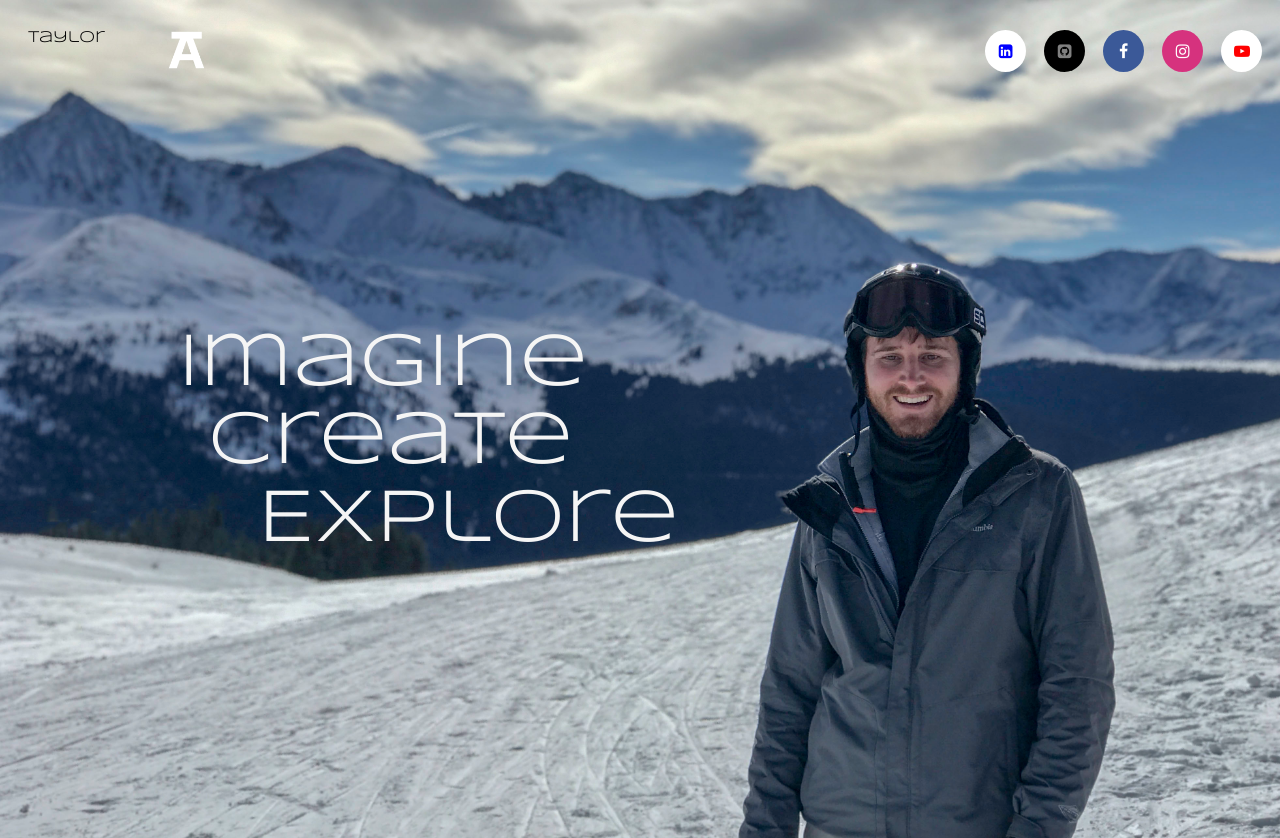
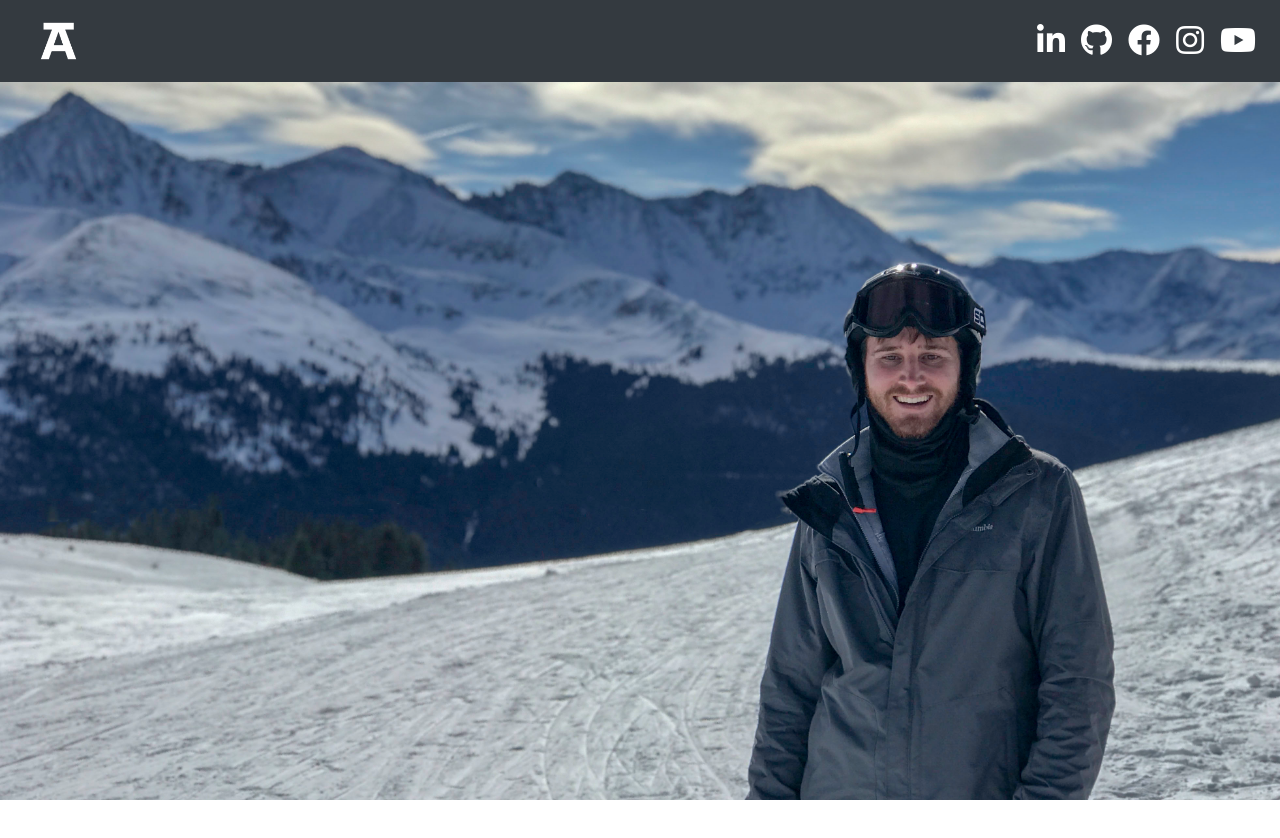
Before and after one commit to TaylorAkin/Blog, a plain HTML site: page index.html in a window 1280 px wide. After the commit the page ends 800 px from the top, so only its background shows below. Drawn offline with nearby package versions, Linux system fonts and the light colour scheme.

Commit message:
adding in bootstrap and updated index page

```diff
--- a/index.html
+++ b/index.html
@@ -1,90 +1,90 @@
-<!DOCTYPE html>
+<!doctype html>
 <html lang="en">
+
 <head>
-    <meta charset="UTF-8">
-    <meta name="viewport" content="width=device-width, initial-scale=1.0">
-    <meta http-equiv="X-UA-Compatible" content="ie=edge">
-    <title>Taylor Akin</title>
+    <title>Title</title>
+    <!-- Required meta tags -->
+    <meta charset="utf-8">
+    <meta name="viewport" content="width=device-width, initial-scale=1, shrink-to-fit=no">
 
+    <!-- Bootstrap CSS -->
+    <link rel="stylesheet" href="https://stackpath.bootstrapcdn.com/bootstrap/4.3.1/css/bootstrap.min.css" integrity="sha384-ggOyR0iXCbMQv3Xipma34MD+dH/1fQ784/j6cY/iJTQUOhcWr7x9JvoRxT2MZw1T"
+        crossorigin="anonymous">
     <!--My personal css styles for my html-->
-<link href="/styles.css"  rel="stylesheet" type="text/css">
+    <link href="/styles.css" rel="stylesheet" type="text/css">
 
     <!--Font Styles-->
     <link href='https://fonts.googleapis.com/css?family=Syncopate' rel='stylesheet'>
 
     <!-- FontAwesome styles -->
- <link rel="stylesheet" href="https://cdnjs.cloudflare.com/ajax/libs/font-awesome/4.7.0/css/font-awesome.min.css">
+    <link rel="stylesheet" href="https://cdnjs.cloudflare.com/ajax/libs/font-awesome/5.10.2/css/all.css">
 
     <!--Google stylesheet -->
     <link rel="stylesheet" href="https://fonts.googleapis.com/icon?family=Material+Icons">
-
-
 </head>
 
 <header>
-        <!-- <div class="container" onclick="myFunction(this)">
-                <div class="bar1"></div>
-                <div class="bar2"></div>
-                <div class="bar3"></div>
-        </div> -->
-        <div id="mySidenav" class="sidenav">
-                <a href="javascript:void(0)" class="closebtn" onclick="closeNav()">&times;</a>
-                <a href="index.html">Home</a>
-                <a href="blog.html">Blog</a>
-                <a href="projects.html">Projects</a>
-                <a href="#">Bio</a>
-              </div>
+    <nav class="navbar fixed-top navbar-expand-lg navbar-dark bg-dark">
+        <!-- Image and text -->
+        <nav class="navbar navbar-dark bg-dar">
+            <a class="navbar-brand" href="index.html">
+                <img src="/images/TAlogofix.png" height="40" class="d-inline-block align-top" alt="">
 
-              <!-- Use any element to open the sidenav -->
+            </a>
+        </nav>
+        <button class="navbar-toggler" type="button" data-toggle="collapse" data-target="#navbarNavDropdown"
+            aria-controls="navbarNavDropdown" aria-expanded="false" aria-label="Toggle navigation">
+            <span class="navbar-toggler-icon"></span>
+        </button>
 
-                <span onclick="openNav()">Taylor</span>
 
-              <!-- Add all page content inside this div if you want the side nav to push page content to the right (not used if you only want the sidenav to sit on top of the page -->
-                <div id="main">
-                    <div id="main">
-                        <ul id="main">
-                            <li class="tooltip">
-                                <img src="/images/TAlogofix.png" alt="mylogo" height="40px"><span class="tooltiptext">Taylor Akin</span>
+        <div class="collapse navbar-collapse" id="navbarSupportedContent">
+            <ul class="navbar-nav ml-auto">
+                <li class="nav-item active">
+                    <a class="nav-link" href="https://www.linkedin.com/in/taylor-akin-178a5790/" target="blank">
+                        <i class="fab fa-linkedin-in fa-2x"></i>
+                    </a>
                 </li>
-                            <li class="right youtube">
-                                <a href="https://www.youtube.com/channel/UCto4PjT7IfsqbOp5zYu9Nsw" target="_blank" class="fa fa-youtube-play"></a>
+                <li class="nav-item active">
+                    <a class="nav-link" href="https://github.com/TaylorAkin" target="blank">
+                        <i class="fab fa-github fa-2x"></i>
+                    </a>
+
                 </li>
-                            <li class="right">
-                                <a href="https://www.instagram.com/taylor_l_akin/?hl=en" target="_blank" class="fa fa-instagram"></a>
+                <li class="nav-item active">
+                    <a class="nav-link" href="https://www.facebook.com/taylor.akin.9" target="blank">
+                        <i class="fab fa-facebook fa-2x"></i>
+                    </a>
+
                 </li>
-                            <li class="right">
-                                <a href="https://www.facebook.com/taylor.akin.9" target="_blank" class="fa fa-facebook"></a>
+                <li class="nav-item active">
+                    <a class="nav-link" href="https://www.instagram.com/taylor_l_akin/?hl=en" target="blank">
+                        <i class="fab fa-instagram fa-2x"></i>
+                    </a>
                 </li>
-                            <li class="right">
-                                <a href="https://github.com/TaylorAkin" target="_blank" class="fa fa-github-square"></a>
-                            </li>
-                            <li class="right">
-                                <a href="https://www.linkedin.com/in/taylor-akin-178a5790/" target="_blank" class="fa fa-linkedin-square"></a>
+                <li class="nav-item active">
+                    <a class="nav-link" href="https://www.youtube.com/channel/UCto4PjT7IfsqbOp5zYu9Nsw" target="blank">
+                        <i class="fab fa-youtube fa-2x"></i>
+                    </a>
                 </li>
             </ul>
         </div>
-                </div>
+    </nav>
 
 
 </header>
 
-            <body id="main">
+<body>
 
 
+    <!-- Optional JavaScript -->
+    <!-- jQuery first, then Popper.js, then Bootstrap JS -->
+    <script src="https://code.jquery.com/jquery-3.3.1.slim.min.js" integrity="sha384-q8i/X+965DzO0rT7abK41JStQIAqVgRVzpbzo5smXKp4YfRvH+8abtTE1Pi6jizo"
+        crossorigin="anonymous"></script>
+    <script src="https://cdnjs.cloudflare.com/ajax/libs/popper.js/1.14.7/umd/popper.min.js" integrity="sha384-UO2eT0CpHqdSJQ6hJty5KVphtPhzWj9WO1clHTMGa3JDZwrnQq4sF86dIHNDz0W1"
+        crossorigin="anonymous"></script>
+    <script src="https://stackpath.bootstrapcdn.com/bootstrap/4.3.1/js/bootstrap.min.js" integrity="sha384-JjSmVgyd0p3pXB1rRibZUAYoIIy6OrQ6VrjIEaFf/nJGzIxFDsf4x0xIM+B07jRM"
+        crossorigin="anonymous"></script>
+</body>
 
-
-                    <section class="threewords">
-                        <p class="fontsize"><font color="whitesmoke">Imagine</font></p>
-
-                        <p class="twofontsize"><font color="whitesmoke">Create</font></p>
-
-                        <p class="threefontsize"><font color="whitesmoke">Explore</font></p>
-
-
-                     </section>
-
-                <script src="main.js"></script>
-
-            </body>
-        </div>
 </html>
--- a/main.js
+++ /dev/null
@@ -1,18 +0,0 @@
-
-function myFunction(x) {
-    x.classList.toggle("change");
-  }
-
-  /* Set the width of the side navigation to 250px and the left margin of the page content to 250px and add a black background color to body */
-function openNav() {
-    document.getElementById("mySidenav").style.width = "250px";
-    document.getElementById("main").style.marginLeft = "250px";
-    document.body.style.backgroundColor = "rgba(0,0,0,0.4)";
-  }
-
-  /* Set the width of the side navigation to 0 and the left margin of the page content to 0, and the background color of body to white */
-  function closeNav() {
-    document.getElementById("mySidenav").style.width = "0";
-    document.getElementById("main").style.marginLeft = "0";
-    document.body.style.backgroundColor = "white";
-  }
--- a/styles.css
+++ b/styles.css
@@ -7,278 +7,3 @@ body {
     margin-top: 10px;
 
   }
-
-
-  header {
-    position: relative;
-    top: 0;
-    width: 100%;
-    font-family: 'Syncopate';
-  }
-
-
-  /* Hamburger Menu
-
-  .container {
-    margin-left: 20px;
-    margin-top: 5px;
-    top: 8px;
-    display: inline-block;
-    cursor: pointer;
-    position: fixed;
-    overflow: scroll;
-  }
-
-  .bar1, .bar2, .bar3 {
-    width: 35px;
-    height: 5px;
-    background-color: #333;
-    margin: 6px 0;
-    transition: 0.4s;
-  }
-
-  /* Rotate first bar */
-  /* .change .bar1 {
-    -webkit-transform: rotate(-45deg) translate(-9px, 6px) ;
-    transform: rotate(-45deg) translate(-9px, 6px) ;
-  } */
-
-  /* Fade out the second bar */
-  /* .change .bar2 {
-    opacity: 0;
-  } */
-
-  /* Rotate last bar */
-  /* .change .bar3 {
-    -webkit-transform: rotate(45deg) translate(-8px, -8px) ;
-    transform: rotate(45deg) translate(-8px, -8px) ;
-  } */
-
-/* The side navigation menu */
-.sidenav {
-  height: 100%; /* 100% Full-height */
-  width: 0; /* 0 width - change this with JavaScript */
-  position: fixed; /* Stay in place */
-  z-index: 1; /* Stay on top */
-  top: 0; /* Stay at the top */
-  left: 0;
-  background-color: #111; /* Black*/
-  overflow-x: hidden; /* Disable horizontal scroll */
-  padding-top: 60px; /* Place content 60px from the top */
-  transition: 0.5s; /* 0.5 second transition effect to slide in the sidenav */
-}
-
-/* The navigation menu links */
-.sidenav a {
-  padding: 8px 8px 8px 32px;
-  text-decoration: none;
-  font-size: 25px;
-  color: #818181;
-  display: block;
-  transition: 0.3s;
-}
-
-/* When you mouse over the navigation links, change their color */
-.sidenav a:hover {
-  color: #f1f1f1;
-}
-
-/* Position and style the close button (top right corner) */
-.sidenav .closebtn {
-  position: absolute;
-  top: 0;
-  right: 25px;
-  font-size: 36px;
-  margin-left: 50px;
-}
-
-/* Style page content - use this if you want to push the page content to the right when you open the side navigation */
-#main {
-  transition: margin-left .5s;
-  padding: 20px;
-}
-
-/* On smaller screens, where height is less than 450px, change the style of the sidenav (less padding and a smaller font size) */
-@media screen and (max-height: 450px) {
-  .sidenav {padding-top: 15px;}
-  .sidenav a {font-size: 18px;}
-}
-
-
-
-
-
-
-
-  /* Header Styling */
-  ul {
-    list-style-type: none;
-    margin: 0;
-    top: 0;
-    left: 50px;
-    padding: 5px;
-    width: 95%;
-    height: 55px; /* Full height */
-    position: fixed; /* Make it stick, even on scroll */
-    overflow: scroll; /* Enable scrolling if the sidenav has too much content */
-  }
-
-  li {
-    float: left;
-    margin: 0;
-
-  }
-
-  .right {
-    float: right;
-
-
-  }
-
-  .youtube
-  {
-    padding-right: 15px;
-
-  }
-
-
-  li a {
-    margin: 0;
-    display: block;
-    color: white;
-    text-align: center;
-    padding: 14px 25px;
-    text-decoration: none;
-
-  }
-
-  /* Change the link color on hover */
-  li a:hover {
-    background-color: #555;
-    color: white;
-
-
-  }
-
-  .fa {
-    padding: 13px;
-    font-size: 0px;
-    width: 15px;
-    text-align: center;
-    text-decoration: none;
-    margin: 10px 9px;
-    border-radius: 100%;
-
-  }
-
-
-  .fa-facebook {
-    background: #3B5998;
-    color: white;
-
-  }
-
-  .fa-instagram {
-    background: #d6327e;
-    color: white;
-  }
-
-  .fa-youtube-play {
-    color: red;
-    background: white;
-  }
-
-  .fa-linkedin-square
-  {
-    color: blue;
-    background: white
-  }
-
-  .fa-github-square
-  {
-    color: gray;
-    background: black;
-  }
-
-
-  .material-icons {
-     padding: 11px 20px;
-    border-radius: 80%;
-  }
-
-
-  .fa:hover {
-    opacity: 0.7;
-  }
-
-
-
-  .li right {
-    margin: 18px;
-    float: right;
-    font-size: 25px;
-    margin-right: 40px;
-
-  }
-
-
-  .tooltip {
-    margin-left: 90px;
-    margin-top: 10px;
-    position: relative;
-    display: inline-block;
-    cursor: pointer;
-  }
-
-  .tooltip .tooltiptext {
-    visibility: hidden;
-    width: 200px;
-    color: rgb(0, 0, 0);
-    text-align: center;
-    padding-bottom: 50px;
-    opacity: 0;
-    transition: opacity 0.9s;
-    font-size: 25px;
-  }
-
-
-  .tooltip:hover .tooltiptext {
-    visibility: visible;
-    opacity: 1;
-  }
-
-  .blur {
-    -webkit-filter: blur(4px);
-}
-
-
-  p.fontsize {
-    font-size: 75px;
-    padding-bottom: 0px;
-    margin-left: 150px;
-    margin-bottom: 0px;
-    margin-top: 200px;
-    font-family: 'Syncopate';
-  }
-
-  p.twofontsize {
-    font-size: 75px;
-    margin-top: 0px;
-    margin-left: 180px;
-    margin-bottom: 0px;
-    font-family: 'Syncopate';
-  }
-
-  p.threefontsize {
-    font-size: 75px;
-    margin-top: 0px;
-    margin-left: 230px;
-    margin-bottom: 250px;
-    font-family: 'Syncopate';
-  }
-
-.bio{
-  font-size: 23px;
-  margin-left: 3em;
-  margin-bottom: 200px;
-}
```
Also changed, not shown: projects.html (+29 -8 lines). Lines whose indentation alone changed are shown as unchanged.
